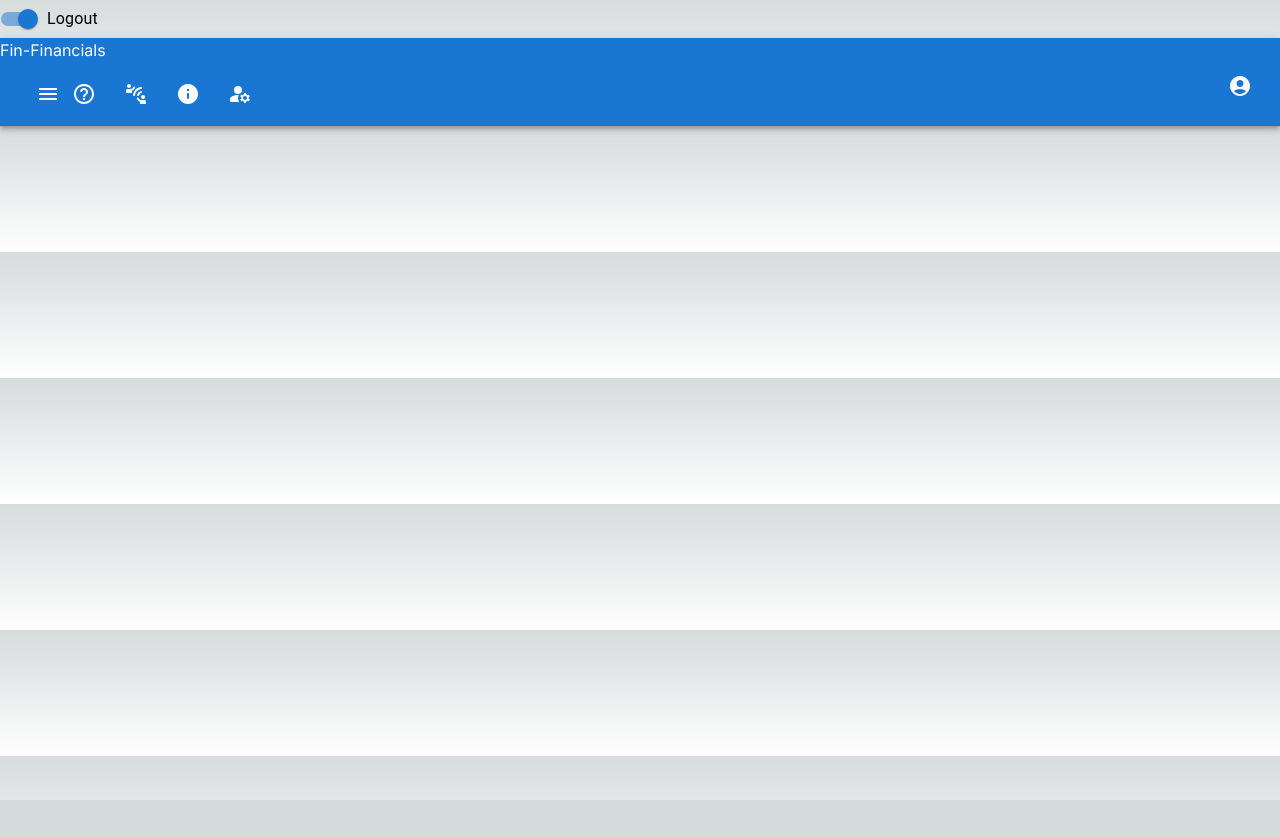
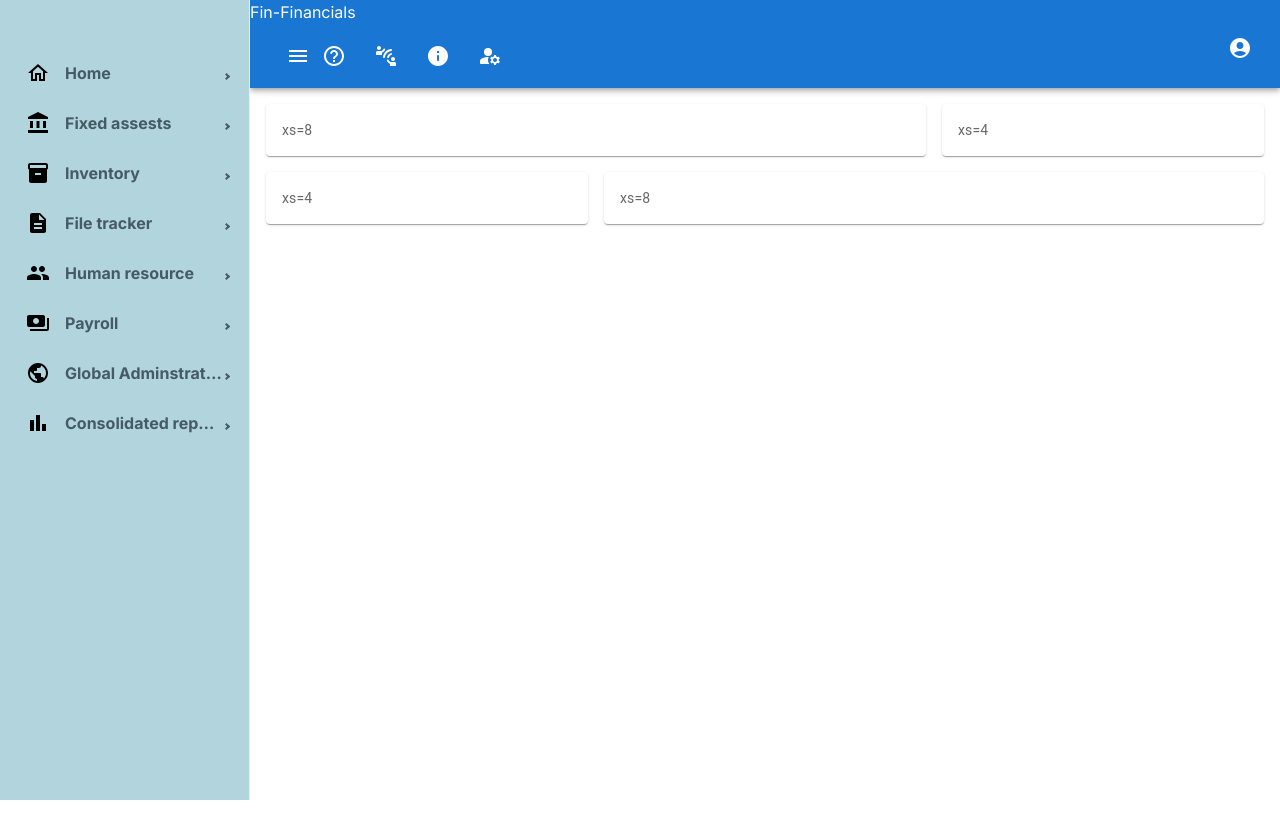
Before and after one commit to Mauryn7/fin-dashboard, a Next.js app: page / in a window 1280 px wide. Shown: the top 838 px of the page. Before the commit the page ends 800 px from the top, so only its background shows below. Built offline with nearby package versions, Linux system fonts and the light colour scheme.

Commit message:
Update:Navbar

```diff
--- a/package.json
+++ b/package.json
@@ -26,6 +26,7 @@
     "react": "18.2.0",
     "react-dom": "18.2.0",
     "react-icons": "^4.11.0",
+    "react-pro-sidebar": "^1.1.0-alpha.1",
     "styled-components": "^5.3.11",
     "tailwindcss": "3.3.3",
     "typescript": "5.2.2"
--- a/src/app/Navbar.tsx
+++ b/src/app/Navbar.tsx
@@ -17,13 +17,19 @@ import HelpOutlineRoundedIcon from '@mui/icons-material/HelpOutlineRounded';
 import ConnectWithoutContactRoundedIcon from '@mui/icons-material/ConnectWithoutContactRounded';
 import InfoRoundedIcon from '@mui/icons-material/InfoRounded';
 import ManageAccountsRoundedIcon from '@mui/icons-material/ManageAccountsRounded';
-
+import {useProSidebar } from "react-pro-sidebar"
 import DeleteIcon from '@mui/icons-material/Delete';
 
 import Tooltip from '@mui/material/Tooltip';
 
 export default function Navbar() {
   const [auth, setAuth] = React.useState(true);
+  const {toggleSidebar, collapseSidebar, toggled, broken } = useProSidebar();
+  const toggle = ()=>{
+    toggleSidebar();
+    toggled ? collapseSidebar() : collapseSidebar()
+
+}
   const [anchorEl, setAnchorEl] = React.useState<null | HTMLElement>(null);
 
   const handleChange = (event: React.ChangeEvent<HTMLInputElement>) => {
@@ -40,36 +46,22 @@ export default function Navbar() {
 
   return (
     <Box sx={{ flexGrow: 1 }}>
-      <FormGroup>
-        <FormControlLabel
-          control={
-            <Switch
-              checked={auth}
-              onChange={handleChange}
-              aria-label="login switch"
-            />
-          }
-          label={auth ? 'Logout' : 'Login'}
 
-
-        />
-
-      </FormGroup>
       <AppBar position="static"  >
       Fin-Financials
         <Toolbar>
-          <Tooltip title= "Side bar">
+
         <IconButton
                 size="large"
                 aria-label="account of current user"
                 aria-controls="menu-appbar"
                 aria-haspopup="true"
-                onClick={handleMenu}
+                onClick={()=> toggle()}
                 color="inherit"
               >
                 <MenuIcon />
               </IconButton>
-              </Tooltip>
+
 
           <Typography fontSize={14}  component="div" >
           <Tooltip title="Help" arrow className='text-blue'>
--- a/src/app/globals.css
+++ b/src/app/globals.css
@@ -1,27 +1,35 @@
 @tailwind base;
 @tailwind components;
 @tailwind utilities;
-
+/*
 :root {
   --foreground-rgb: 0, 0, 0;
   --background-start-rgb: 214, 219, 220;
   --background-end-rgb: 255, 255, 255;
-}
+} */
 
-@media (prefers-color-scheme: dark) {
+/* @media (prefers-color-scheme: dark) {
   :root {
     --foreground-rgb: 255, 255, 255;
     --background-start-rgb: 0, 0, 0;
     --background-end-rgb: 0, 0, 0;
   }
-}
+} */
+
 
 body {
-  color: rgb(var(--foreground-rgb));
-  background: linear-gradient(
-      to bottom,
-      transparent,
-      rgb(var(--background-end-rgb))
-    )
-    rgb(var(--background-start-rgb));
+  margin: 0;
+  font-family: -apple-system, BlinkMacSystemFont, "Segoe UI", "Roboto", "Oxygen",
+    "Ubuntu", "Cantarell", "Fira Sans", "Droid Sans", "Helvetica Neue",
+    sans-serif;
+  -webkit-font-smoothing: antialiased;
+  -moz-osx-font-smoothing: grayscale;
+  /* additions here*/
+  height: 100vh;
+
+
 }
+code {
+  font-family: source-code-pro, Menlo, Monaco, Consolas, "Courier New",
+    monospace;
+}
--- a/src/app/layout.tsx
+++ b/src/app/layout.tsx
@@ -1,13 +1,20 @@
+"use client"
+import SideBar from '@/components/SideBar';
 import './globals.css'
 import type { Metadata } from 'next'
 import { Inter } from 'next/font/google'
+import { ProSidebarProvider } from "react-pro-sidebar";
+import Navbar from './Navbar';
+
+
+
 
 const inter = Inter({ subsets: ['latin'] })
 
-export const metadata: Metadata = {
-  title: 'Finfinacials',
-  description: 'Finfinancials',
-}
+// export const metadata: Metadata = {
+//   title: 'Create Next App',
+//   description: 'Generated by create next app',
+// }
 
 export default function RootLayout({
   children,
@@ -16,7 +23,23 @@ export default function RootLayout({
 }) {
   return (
     <html lang="en">
-      <body className={inter.className}>{children}</body>
+      <body className={inter.className}>
+        {/* wrapp everything with my side bar */}
+        <ProSidebarProvider>
+          <div className="flex">
+            <div className='flex'>
+              <SideBar/>
+            </div>
+            <div className='flex-1'>
+              <Navbar/>
+            {children}
+            </div>
+          </div>
+
+
+        </ProSidebarProvider>
+
+    </body>
     </html>
   )
 }
--- a/src/app/page.tsx
+++ b/src/app/page.tsx
@@ -1,10 +1,41 @@
-import Navbar from './Navbar'
-import Login from './login'
-export default function Home() {
-  return (
+"use client"
+import Image from 'next/image'
+import SideBar from './components/SideBar'
+import {useProSidebar } from "react-pro-sidebar";
+import Dashboard from '@/components/Dashboard';
 
 
-   <Navbar />
 
+export default function Home() {
+  const {toggleSidebar, collapseSidebar, toggled, broken } = useProSidebar();
+  const toggle = ()=>{
+    toggleSidebar();
+    toggled ? collapseSidebar() : collapseSidebar()
+
+}
+  return (
+   <div className='h-screen flex '>
+      <main className=' w-full flex p-4'>
+
+
+        {/* <h1 onClick={()=> toggle()} className='mb-4'>
+        React-Pro-Sidebar
+
+        </h1> */}
+
+        <Dashboard/>
+
+
+{/*
+        {toggled ? (
+          <h1 style={{ color: "black", marginLeft: "5rem" }}>Toggled</h1>
+        ) : (
+          <h1 style={{ color: "black", marginLeft: "5rem" }}>Not Toggled</h1>
+        )} */}
+          {/* {broken && (
+          <h1 style={{ color: "black", marginLeft: "5rem" }}>Small screen</h1>
+        )} */}
+      </main>
+   </div>
   )
 }
--- /dev/null
+++ b/src/components/Dashboard.tsx
@@ -0,0 +1,39 @@
+import React from 'react'
+import Paper from '@mui/material/Paper';
+import Grid from '@mui/material/Grid';
+import { experimentalStyled as styled } from '@mui/material/styles';
+import Box from '@mui/material/Box'
+
+
+
+const Item = styled(Paper)(({ theme }) => ({
+    backgroundColor: theme.palette.mode === 'dark' ? '#1A2027' : '#fff',
+    ...theme.typography.body2,
+    padding: theme.spacing(2),
+
+    color: theme.palette.text.secondary,
+  }));
+
+
+const Dashboard = () => {
+  return (
+    <Box sx={{ flexGrow: 1 }}>
+      <Grid container spacing={2}>
+            <Grid item xs={8}>
+            <Item>xs=8</Item>
+        </Grid>
+        <Grid item xs={4}>
+            <Item>xs=4</Item>
+        </Grid>
+        <Grid item xs={4}>
+            <Item>xs=4</Item>
+        </Grid>
+        <Grid item xs={8}>
+            <Item>xs=8</Item>
+        </Grid>
+      </Grid>
+    </Box>
+  )
+}
+
+export default Dashboard
--- /dev/null
+++ b/src/components/SideBar.tsx
@@ -0,0 +1,122 @@
+"use client"
+import HomeOutlinedIcon from "@mui/icons-material/HomeOutlined";
+import PeopleOutlinedIcon from "@mui/icons-material/PeopleOutlined";
+import ContactsOutlinedIcon from "@mui/icons-material/ContactsOutlined";
+import ReceiptOutlinedIcon from "@mui/icons-material/ReceiptOutlined";
+import CalendarTodayOutlinedIcon from "@mui/icons-material/CalendarTodayOutlined";
+import HelpOutlineOutlinedIcon from "@mui/icons-material/HelpOutlineOutlined";
+import MenuOutlinedIcon from "@mui/icons-material/MenuOutlined";
+import Tooltip from '@mui/material/Tooltip';
+import { Sidebar, Menu, MenuItem, useProSidebar, SubMenu } from "react-pro-sidebar";
+import AccountBalanceIcon from '@mui/icons-material/AccountBalance';
+import Inventory2Icon from '@mui/icons-material/Inventory2';
+import DescriptionIcon from '@mui/icons-material/Description'
+import PeopleIcon from '@mui/icons-material/People'
+import PaymentsIcon from '@mui/icons-material/Payments'
+import PublicIcon from '@mui/icons-material/Public'
+import BarChartIcon from '@mui/icons-material/BarChart'
+
+import BottomNavigation from '@mui/material/BottomNavigation';
+import BottomNavigationAction from '@mui/material/BottomNavigationAction';
+import RestoreIcon from '@mui/icons-material/Restore';
+import FavoriteIcon from '@mui/icons-material/Favorite';
+import LocationOnIcon from '@mui/icons-material/LocationOn';
+import { useState } from "react";
+
+
+
+const SideBar = () => {
+    const { collapseSidebar, toggleSidebar, collapsed, toggled, broken } = useProSidebar();
+    const [value, setValue] = useState(0);
+    const iconClass = "text-black"
+  return (
+    <div >
+      <Sidebar
+        rootStyles={{
+          background: "#0b7c9c !important",
+          opacity:5
+        }}
+
+       className="h-screen  font-bold"  breakPoint="sm" transitionDuration={800}>
+       <div className="flex items-center justify-between p-6">
+       {/* <h2>Fin</h2>
+       <MenuOutlinedIcon
+            onClick={() => {
+              collapseSidebar();
+            }}
+            style={{ textAlign: "center"}}
+
+          /> */}
+
+       </div>
+
+        <Menu  menuItemStyles={{
+            button: ({ level, active, disabled }) => {
+              if (level === 0) {
+                return {
+                  color: disabled ? "#eee" : "#455A64",
+                  backgroundColor: active ? "#fff" : undefined,
+                  "&:hover": {
+                     backgroundColor: "#335B8C !important",
+                     color: "white !important",
+                     borderRadius: "8px !important",
+                     fontWeight: "bold !important"
+                   },
+                };
+              }
+            },
+          }}>
+
+          <SubMenu icon={<HomeOutlinedIcon className={iconClass}/>} label="Home">
+          <SubMenu  icon={<PeopleOutlinedIcon className={iconClass}  />} label="Membership">
+                <MenuItem >Authorization</MenuItem>
+                <MenuItem >Enquiries</MenuItem>
+             </SubMenu>
+            <MenuItem icon={<PeopleOutlinedIcon className={iconClass} />}>Authorization</MenuItem>
+            <MenuItem icon={<PeopleOutlinedIcon className={iconClass} />}>Enquiries</MenuItem>
+            </SubMenu>
+        <SubMenu icon={<AccountBalanceIcon className={iconClass} />} label="Fixed assests">
+            <MenuItem icon={<PeopleOutlinedIcon className={iconClass} />}>Membership</MenuItem>
+            <MenuItem icon={<PeopleOutlinedIcon  className={iconClass}/>}>Authorization</MenuItem>
+            <MenuItem icon={<PeopleOutlinedIcon  className={iconClass}/>}>Enquiries</MenuItem>
+        </SubMenu>
+        <SubMenu icon={<Inventory2Icon className={iconClass} />} label="Inventory">
+            <MenuItem icon={<PeopleOutlinedIcon className={iconClass} />}>Membership</MenuItem>
+            <MenuItem icon={<PeopleOutlinedIcon className={iconClass} />}>Authorization</MenuItem>
+            <MenuItem icon={<PeopleOutlinedIcon className={iconClass} />}>Enquiries</MenuItem>
+        </SubMenu>
+        <SubMenu icon={<DescriptionIcon className={iconClass} />} label="File tracker">
+            <MenuItem icon={<PeopleOutlinedIcon className={iconClass} />}>Membership</MenuItem>
+            <MenuItem icon={<PeopleOutlinedIcon className={iconClass} />}>Authorization</MenuItem>
+            <MenuItem icon={<PeopleOutlinedIcon />}>Enquiries</MenuItem>
+        </SubMenu>
+        <SubMenu icon={<PeopleIcon className={iconClass} />} label="Human resource">
+            <MenuItem icon={<PeopleOutlinedIcon className={iconClass}/>}>Membership</MenuItem>
+            <MenuItem icon={<PeopleOutlinedIcon className={iconClass} />}>Authorization</MenuItem>
+            <MenuItem icon={<PeopleOutlinedIcon className={iconClass} />}>Enquiries</MenuItem>
+        </SubMenu>
+        <SubMenu icon={<PaymentsIcon className={iconClass} />} label="Payroll">
+            <MenuItem icon={<PeopleOutlinedIcon className={iconClass} />}>Membership</MenuItem>
+            <MenuItem icon={<PeopleOutlinedIcon className={iconClass} />}>Authorization</MenuItem>
+            <MenuItem icon={<PeopleOutlinedIcon className={iconClass}/>}>Enquiries</MenuItem>
+        </SubMenu>
+        <SubMenu icon={<PublicIcon className={iconClass} />} label="Global Adminstration">
+            <MenuItem icon={<PeopleOutlinedIcon className={iconClass} />}>Membership</MenuItem>
+            <MenuItem icon={<PeopleOutlinedIcon  className={iconClass}/>}>Authorization</MenuItem>
+            <MenuItem icon={<PeopleOutlinedIcon className={iconClass} />}>Enquiries</MenuItem>
+        </SubMenu>
+        <SubMenu icon={<Tooltip title="Consolidated reports"><BarChartIcon className={iconClass}/></Tooltip>} label="Consolidated reports">
+            <MenuItem icon={<PeopleOutlinedIcon className={iconClass} />}>Membership</MenuItem>
+            <MenuItem icon={<PeopleOutlinedIcon  className={iconClass}/>}>Authorization</MenuItem>
+            <MenuItem icon={<PeopleOutlinedIcon className={iconClass} />}>Enquiries</MenuItem>
+        </SubMenu>
+        </Menu>
+
+
+      </Sidebar>
+
+    </div>
+  )
+}
+
+export default SideBar
--- /dev/null
+++ b/src/components/custom.scss
@@ -0,0 +1,4 @@
+// Your variable overrides
+$sidebar-bg-color: #1d1d1d;
+
+@import '~react-pro-sidebar/dist/scss/styles.scss';
```
Also changed, not shown: 1 other file (tests, documents, lock files or other folders).
